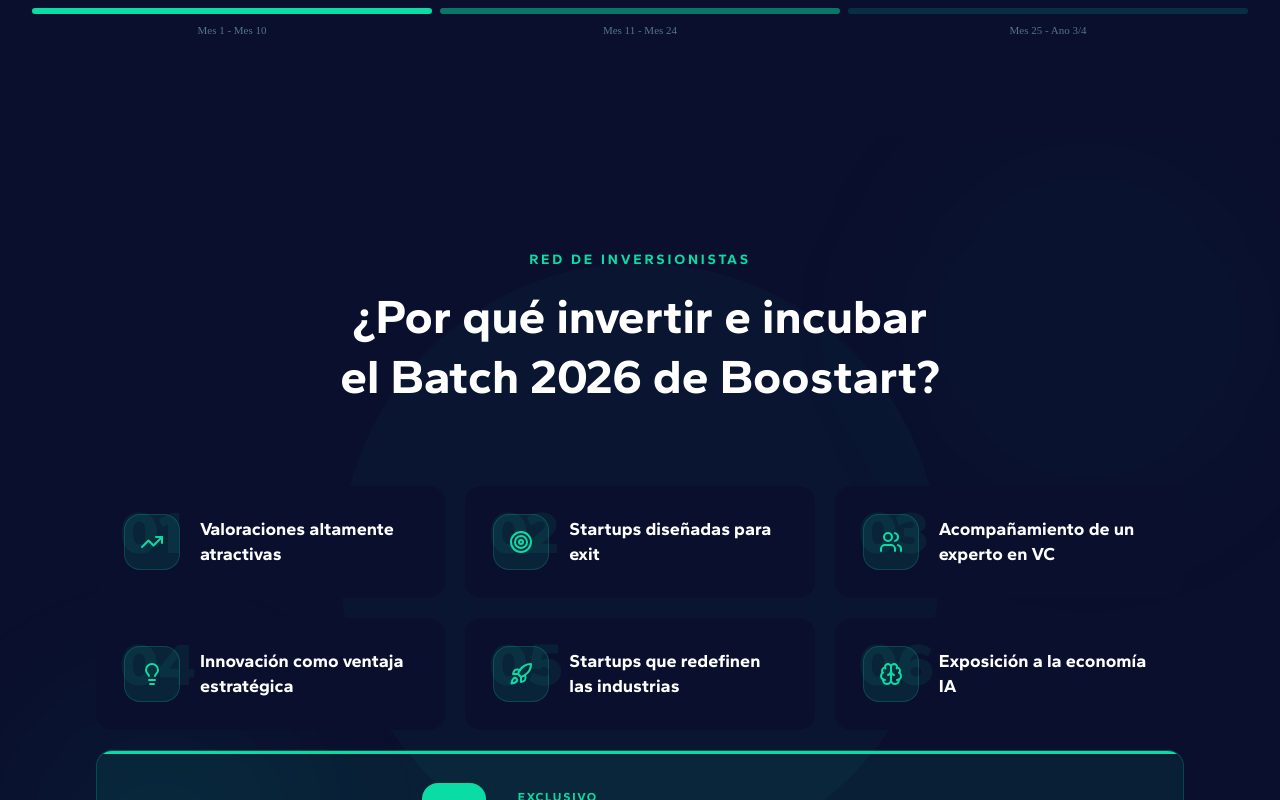
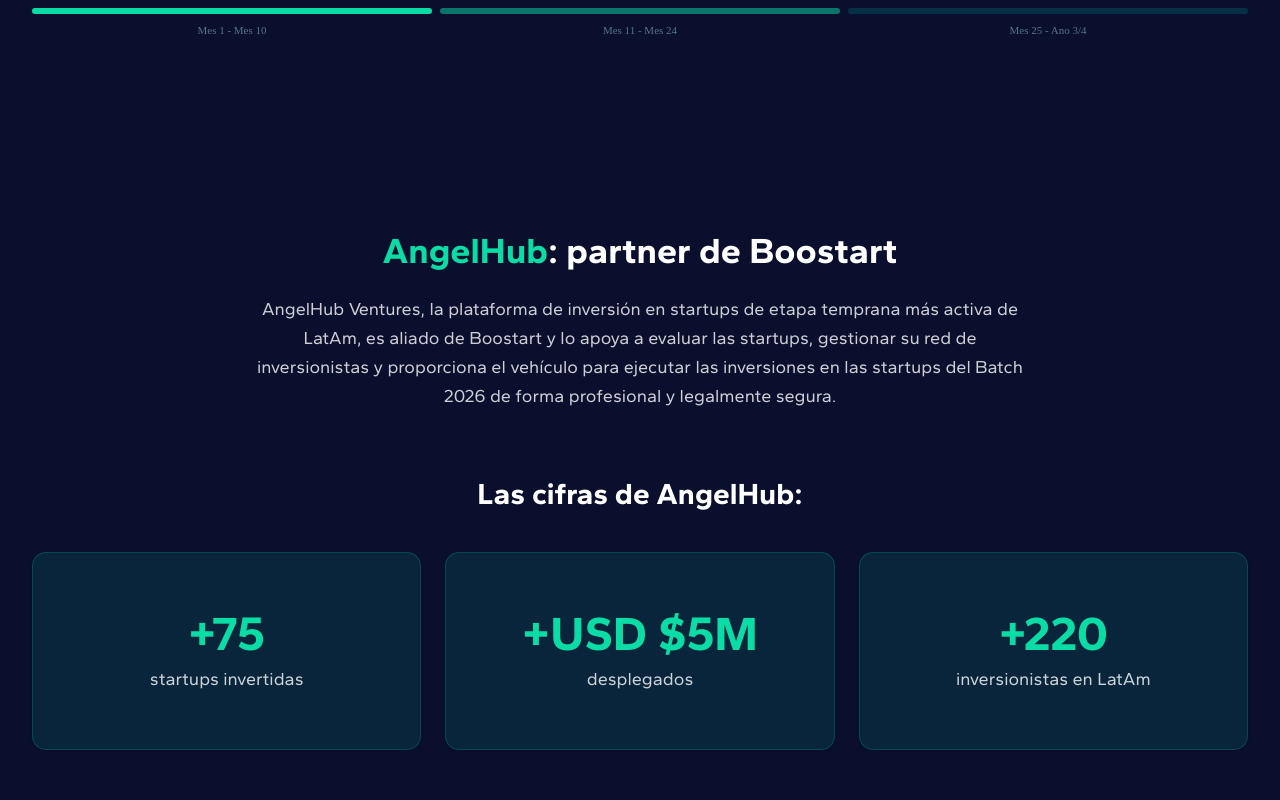
Before and after one commit to edwardneira-lab/v0-landing1, a Next.js app: page / in a window 1280 px wide. Shown: the part 2300-3100 px from the top of the page. Built offline with nearby package versions, Linux system fonts and the light colour scheme.

Commit message:
remove unused "¿Por qué invertir e incubar el Batch 2026 de Boostart?" section
Remove 'ComoFunciona' component and its usage in 'page.tsx'.

```diff
--- a/app/page.tsx
+++ b/app/page.tsx
@@ -1,6 +1,5 @@
 import { Hero } from "@/components/landing/hero"
 import { Tesis } from "@/components/landing/tesis"
-import { ComoFunciona } from "@/components/landing/como-funciona"
 import { AngelHub } from "@/components/landing/angelhub"
 import { Eventos } from "@/components/landing/eventos"
 import { Partners } from "@/components/landing/partners"
@@ -15,7 +14,6 @@ export default function Home() {
       <Hero />
       <Eventos />
       <Tesis />
-      <ComoFunciona />
       <AngelHub />
       <Partners />
       <Registro />
```
